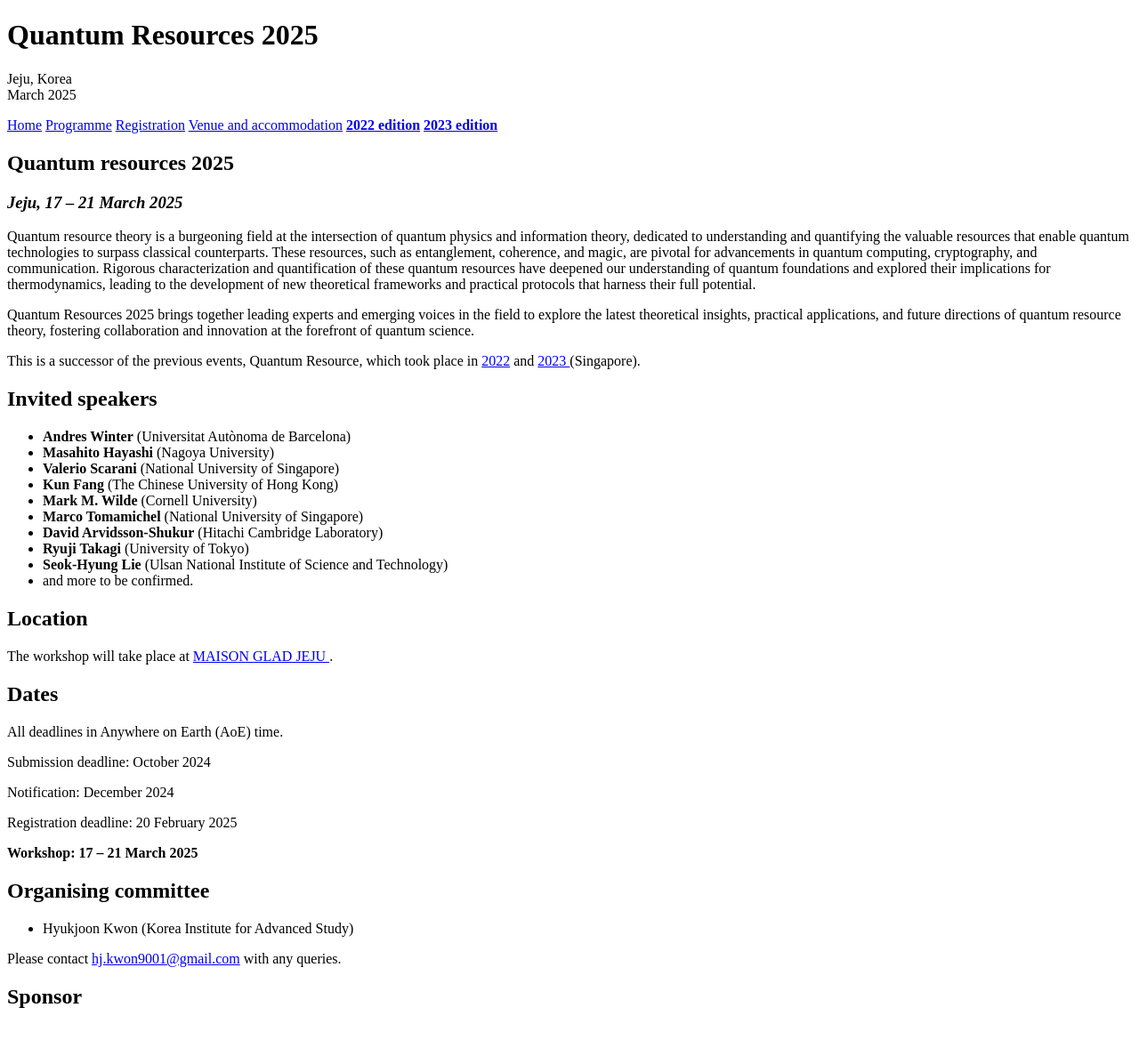
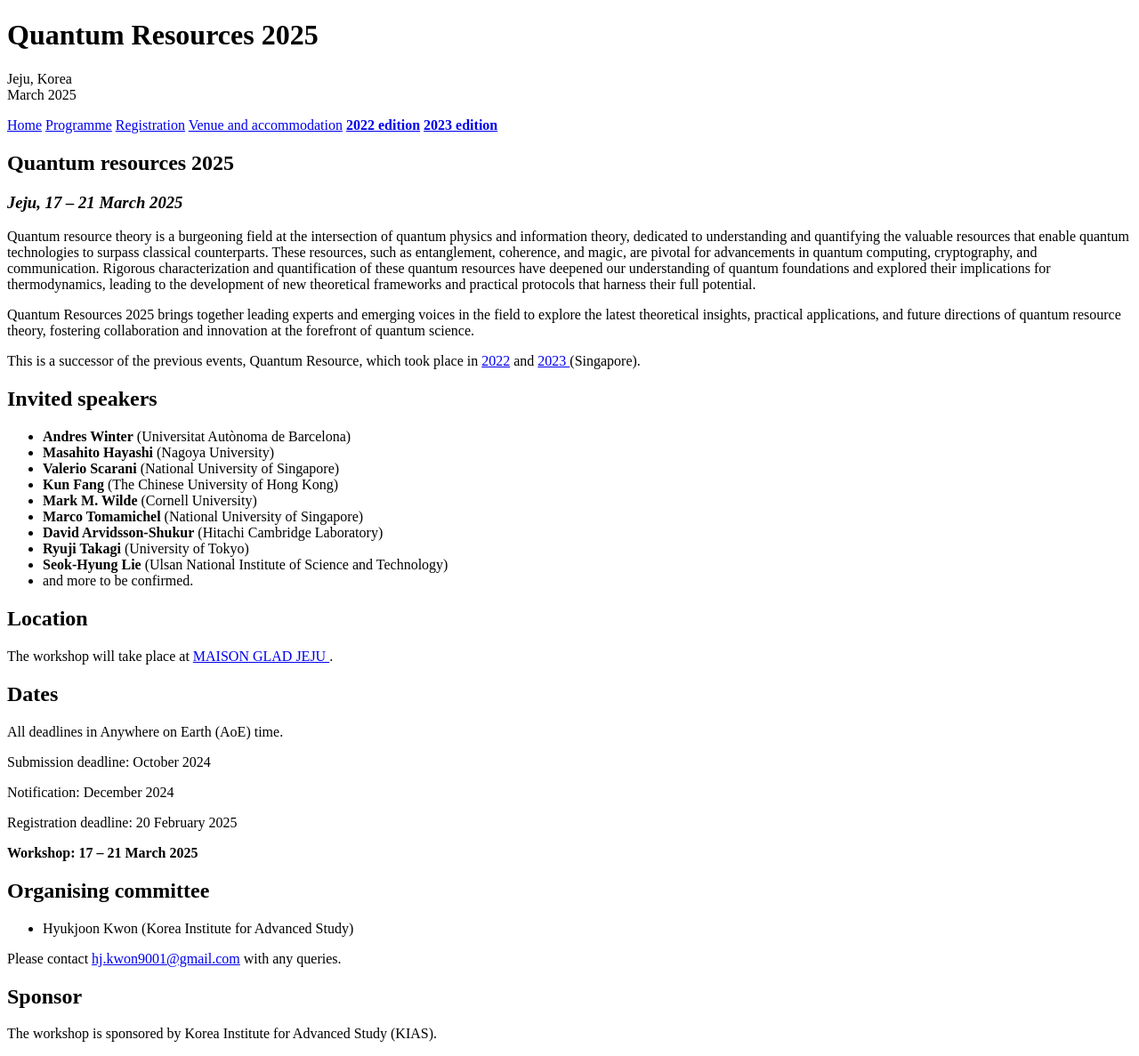
Before and after one commit to yeon-lee/yeon-lee.github.io, a Jekyll site: the page built from index.md, in a window 1280 px wide. Shown: the whole page at 89% size. Built offline with Jekyll 4.4.1, drawn with Linux system fonts in a browser that asks for light colours; nearby versions of some CDN libraries; our own code applies the rules of GitHub Pages for plain Markdown files; before the commit the page ends 1153 px from its top, so only the background shows below that.

Commit message:
Update index.md

```diff
--- a/index.md
+++ b/index.md
@@ -48,3 +48,4 @@ Registration deadline: 20 February 2025
 Please contact <a href="mailto:hj.kwon9001@gmail.com">hj.kwon9001@gmail.com</a> with any queries.
 
 ## Sponsor
+The workshop is sponsored by Korea Institute for Advanced Study (KIAS).
```
